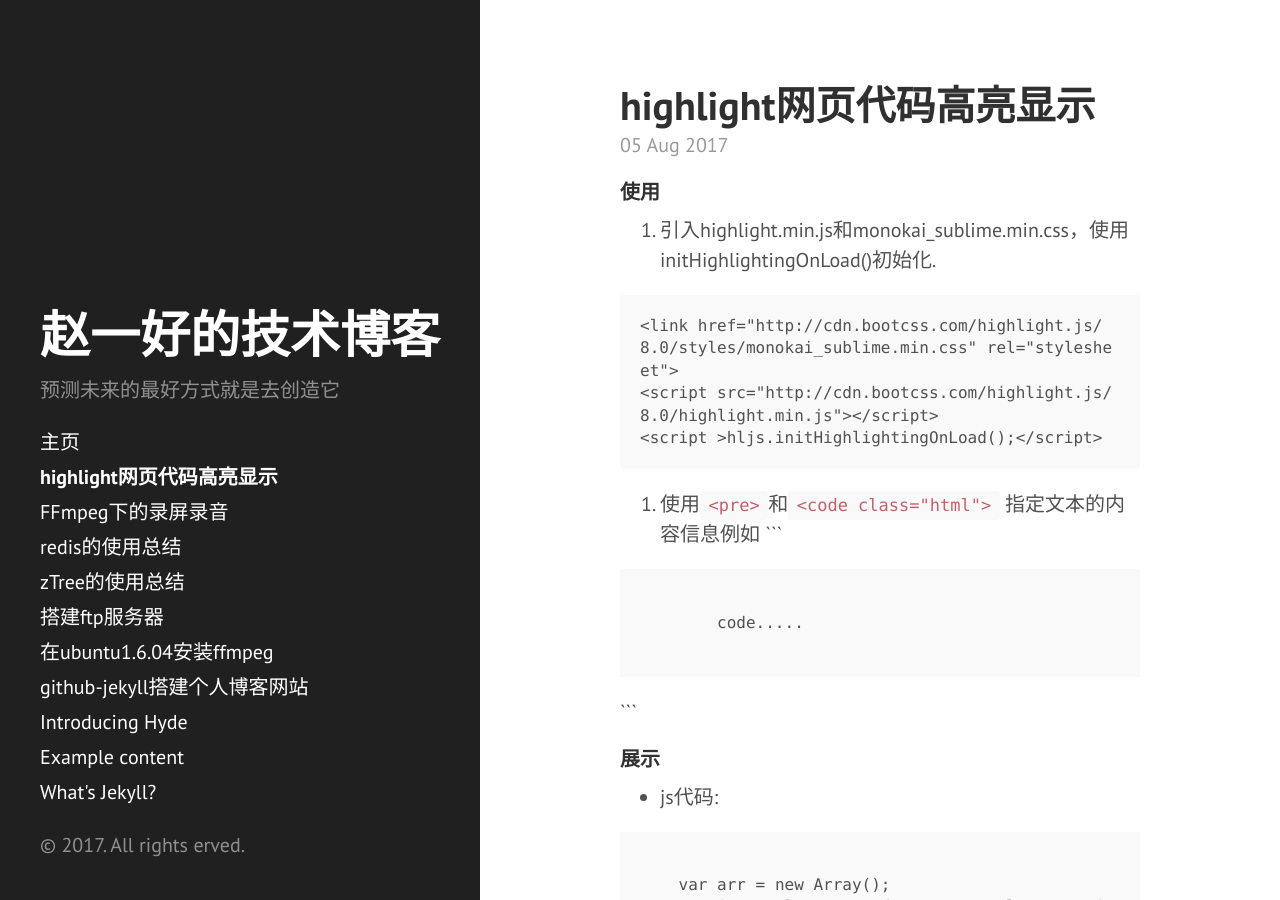
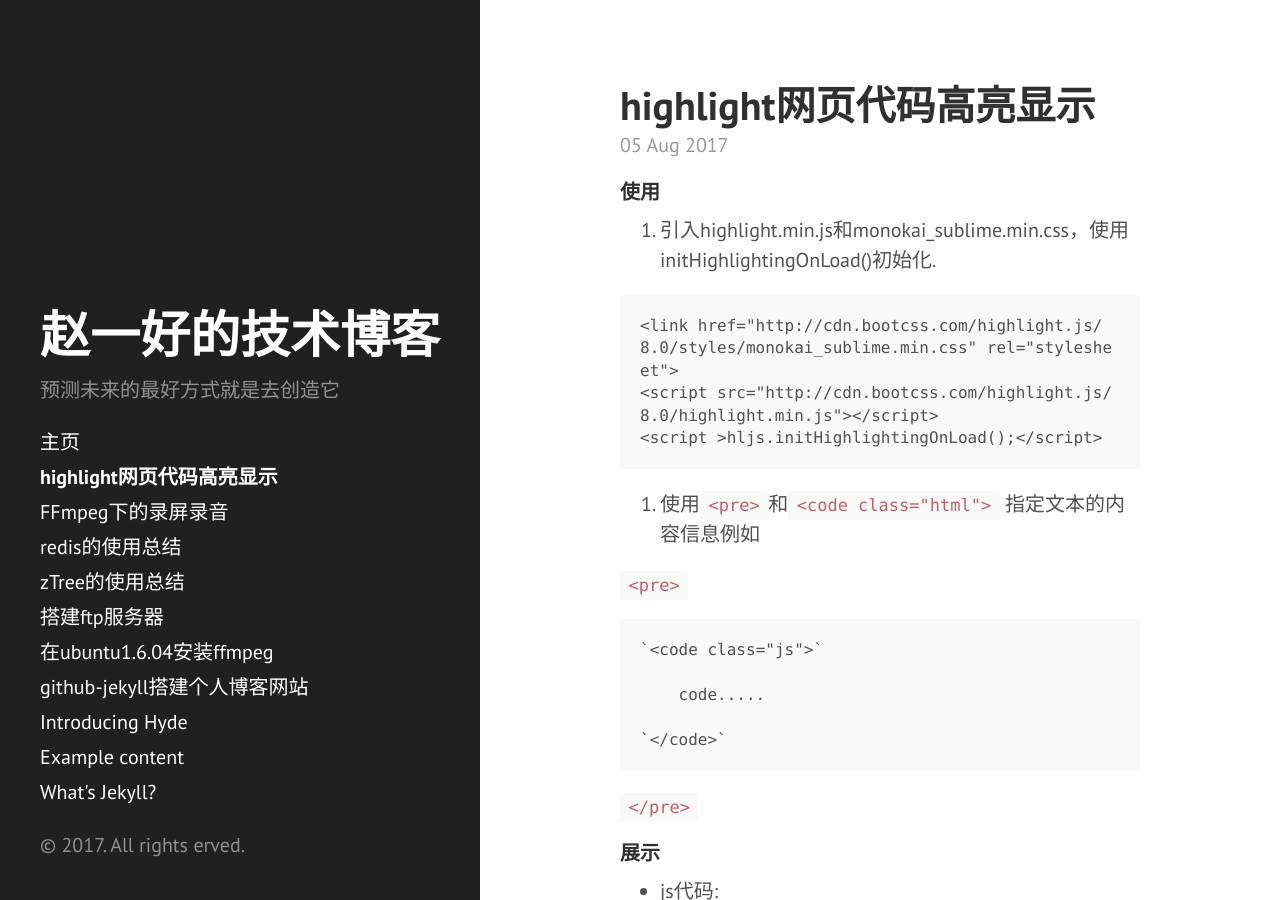
Before and after one commit to sihaiboli/Demo233.github.io, a Jekyll site: the page built from _posts/2017-8-5-highlight.md, in a window 1280 px wide and 900 px high. Built offline with Jekyll 4.4.1, drawn with Linux system fonts in a browser that asks for light colours; nearby versions of some CDN libraries; a style sheet for code colours, icons or effects is not loaded.

Commit message:
code highlight

````diff
--- a/_posts/2017-8-5-highlight.md
+++ b/_posts/2017-8-5-highlight.md
@@ -14,13 +14,17 @@ title: highlight网页代码高亮显示
 ```
 
 2. 使用`<pre>`和`<code class="html">` 指定文本的内容信息例如
-```
-<pre>
-    <code class="js">
+
+`<pre>`
+
+    `<code class="js">`
+
         code.....
-    </code>
-</pre>
-```
+
+    `</code>`
+
+`</pre>`
+
 
 #### 展示
 
````
